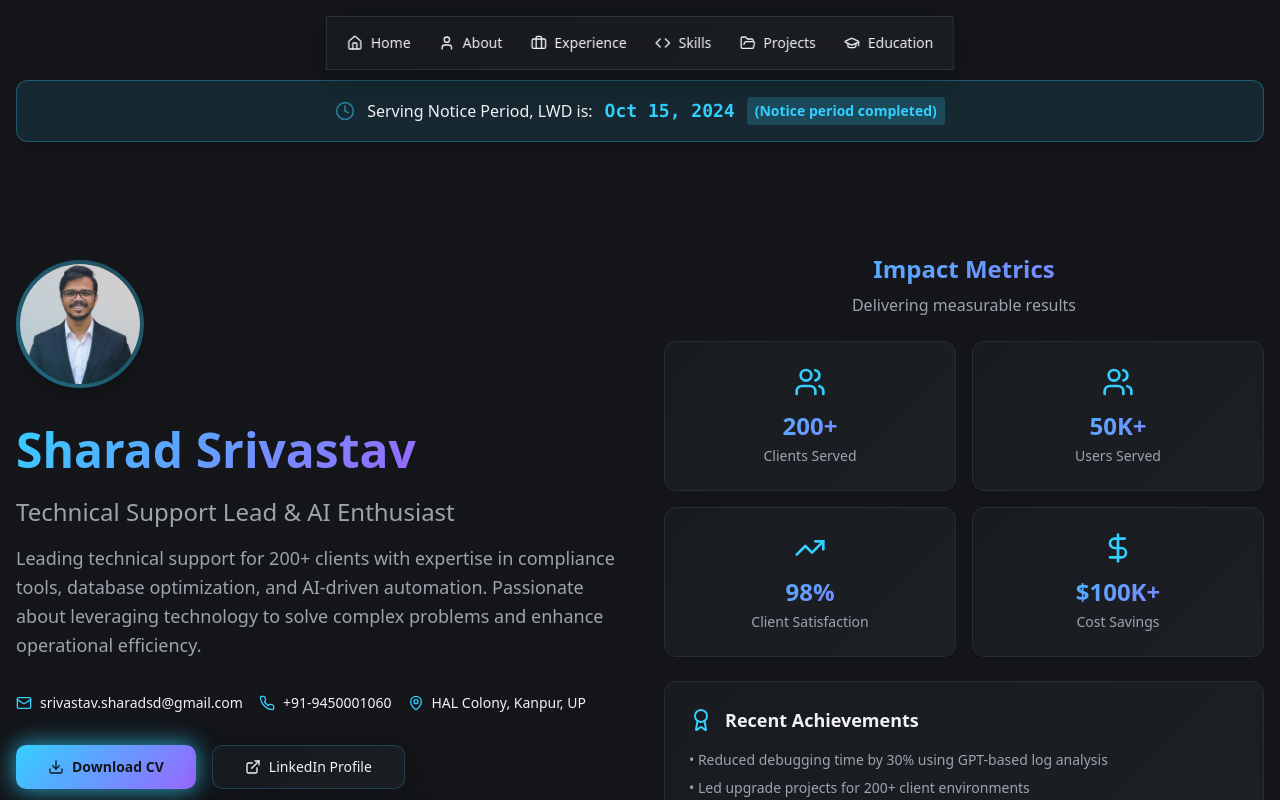
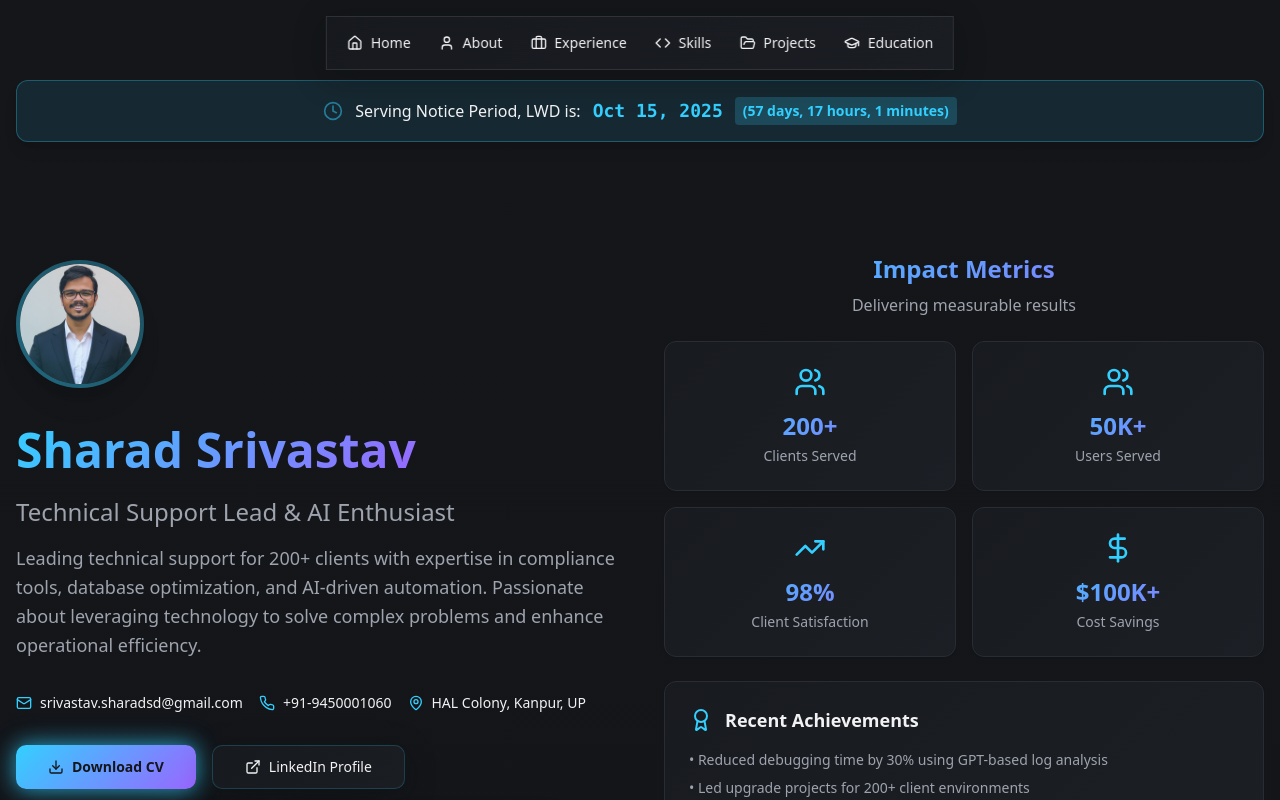
Before and after one commit to sharadsrivastav17/sharadsrivastavportfolio.github.io, a React (Vite) app: page / in a window 1280 px wide. Shown: the top 800 px of the page. Built offline with nearby package versions, Linux system fonts and the light colour scheme.

Commit message:
Fix timer display
The timer is still not displaying correctly. This commit aims to fix the timer to ensure it is visible and functional.

```diff
--- a/src/components/NoticeTimer.tsx
+++ b/src/components/NoticeTimer.tsx
@@ -6,7 +6,7 @@ const NoticeTimer = () => {
   const [timeLeft, setTimeLeft] = useState('');
 
   // Set Last Working Day (LWD) - you can modify this date
-  const lastWorkingDay = new Date('2024-10-15T23:59:59'); // October 15th, 2024
+  const lastWorkingDay = new Date('2025-10-15T23:59:59'); // October 15th, 2025
 
   useEffect(() => {
     const calculateTimeLeft = () => {
```
